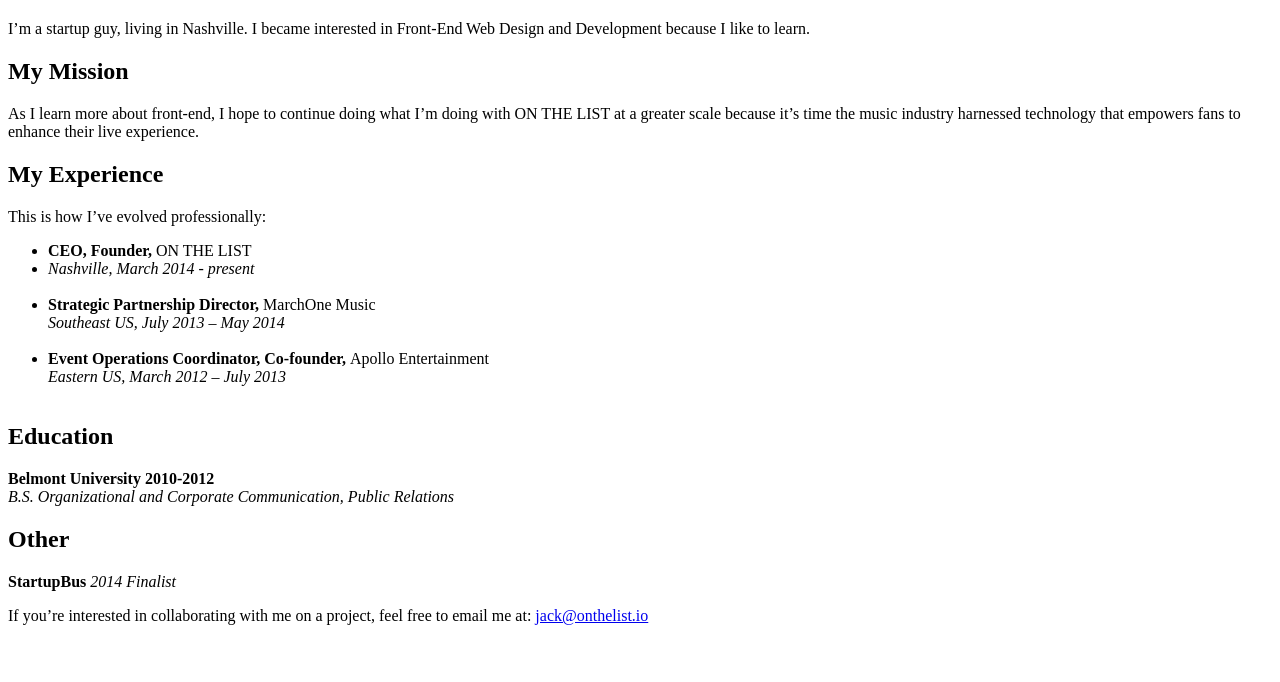
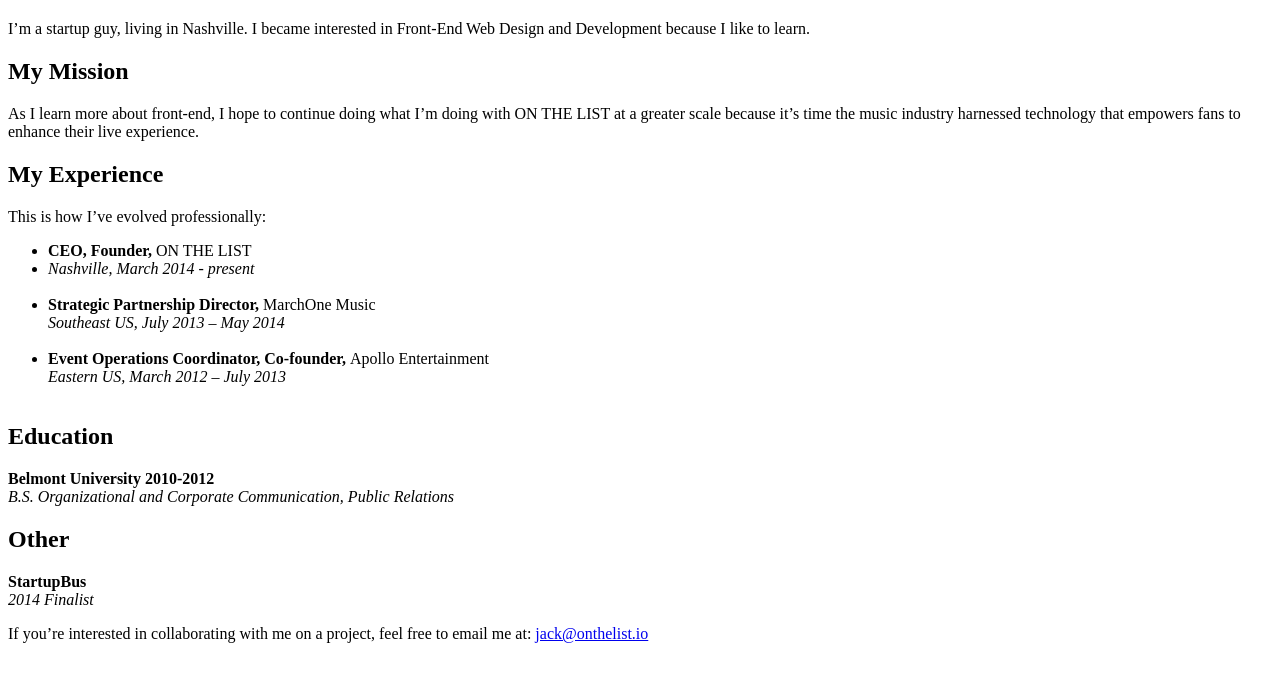
Before and after one commit to backpackjack/GA-learning, a plain HTML site: page index.html in a window 1280 px wide. Shown: the part 60-742 px from the top of the page. Drawn offline with Linux system fonts and the light colour scheme.

Commit message:
GA-learning
edit

```diff
--- a/index.html
+++ b/index.html
@@ -32,7 +32,7 @@
 
 		<h2><strong>Other</strong></h2>
 
-			<p><strong>StartupBus</strong>
+			<p><strong>StartupBus</strong><br>
 			<em>2014 Finalist</em></p>
 
 		<p>If you’re interested in collaborating with me on a project, feel free to email me at: <a href="mailto:jack@onthelist.io">jack@onthelist.io</a></p>
```
